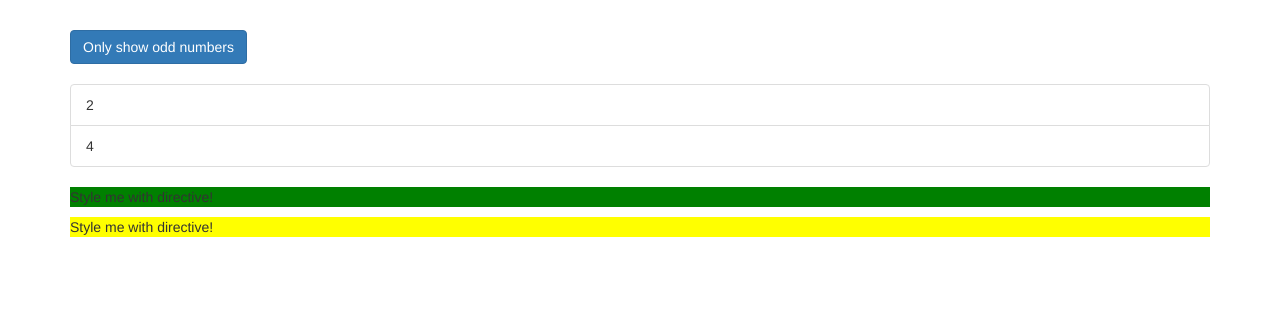
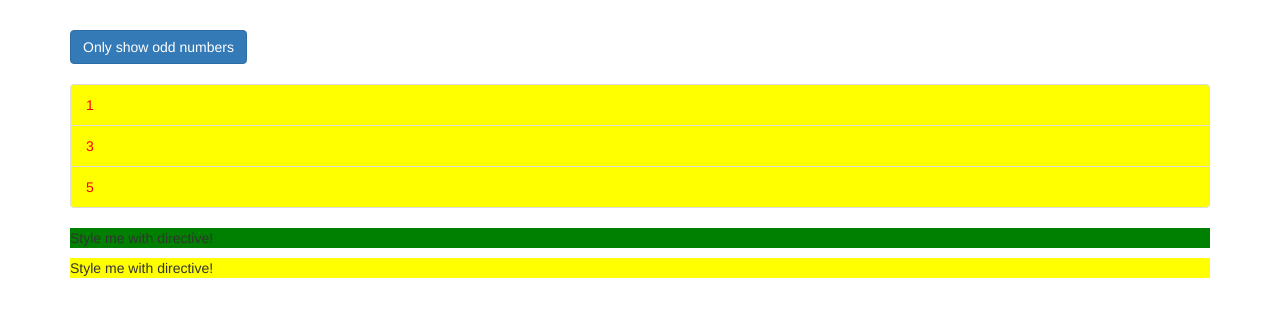
Before and after one commit to awtw/Angular_directiveLesson-, an Angular app: page / in a window 1280 px wide. Shown: the top 316 px of the page. Built offline with nearby package versions, Linux system fonts and the light colour scheme.

Commit message:
Building a structural Driective

```diff
--- a/src/app/app.component.html
+++ b/src/app/app.component.html
@@ -6,7 +6,7 @@
         (click)="onlyOdd = !onlyOdd">Only show odd numbers</button>
       <br><br>
       <ul class="list-group">
-        <div *ngIf="onlyOdd">
+        <!-- <div *ngIf="onlyOdd">
           <li
           class="list-group-item"
           [ngClass]="{odd: number % 2 !== 0}"
@@ -23,7 +23,26 @@
           *ngFor="let number of evenNumbers">
             {{number}}
           </li>
+        </div> -->
+
+
+        <div *appUnless="onlyOdd">
+          <li
+          class="list-group-item"
+          [ngClass]="{odd: number % 2 !== 0}"
+          [ngStyle]="{backgroundColor: number % 2 !== 0 ? 'yellow' : 'transparent'}"
+          *ngFor="let number of oddNumbers">
+            {{number}}
+          </li
+          >
         </div>
+        <div *appUnless="!onlyOdd">
+          <li class="list-group-item" [ngClass]="{odd: number % 2 !== 0}"
+            [ngStyle]="{backgroundColor: number % 2 !== 0 ? 'yellow' : 'transparent'}" *ngFor="let number of evenNumbers">
+            {{number}}
+          </li>
+        </div>
+
       </ul>
 
       <p appBasicHighLight>Style me with directive!</p>
--- a/src/app/app.module.ts
+++ b/src/app/app.module.ts
@@ -5,12 +5,14 @@
 import { AppComponent } from './app.component';
 import {BasicHighlightDirective} from './basic-hightlight/basic-hightlight.directive';
 import { BetterHighlightDirective } from './better-highlight/better-highlight.directive';
+import { UnlessDirective } from './unless/unless.directive';
 
 @NgModule({
   declarations: [
     AppComponent,
     BasicHighlightDirective,
-    BetterHighlightDirective
+    BetterHighlightDirective,
+    UnlessDirective
   ],
   imports: [
     BrowserModule,
--- /dev/null
+++ b/src/app/unless/unless.directive.ts
@@ -0,0 +1,17 @@
+import { Directive, Input, TemplateRef, ViewContainerRef } from '@angular/core';
+
+@Directive({
+  selector: '[appUnless]'
+})
+export class UnlessDirective {
+  @Input() set appUnless(condition: boolean){
+    if(!condition){
+      this.vcRef.createEmbeddedView(this.templateRef);
+    } else {
+      this.vcRef.clear();
+    }
+  }
+
+  constructor(private templateRef: TemplateRef<any>, private vcRef: ViewContainerRef) { }
+
+}
```
Also changed, not shown: 1 other file (tests, documents, lock files or other folders).
